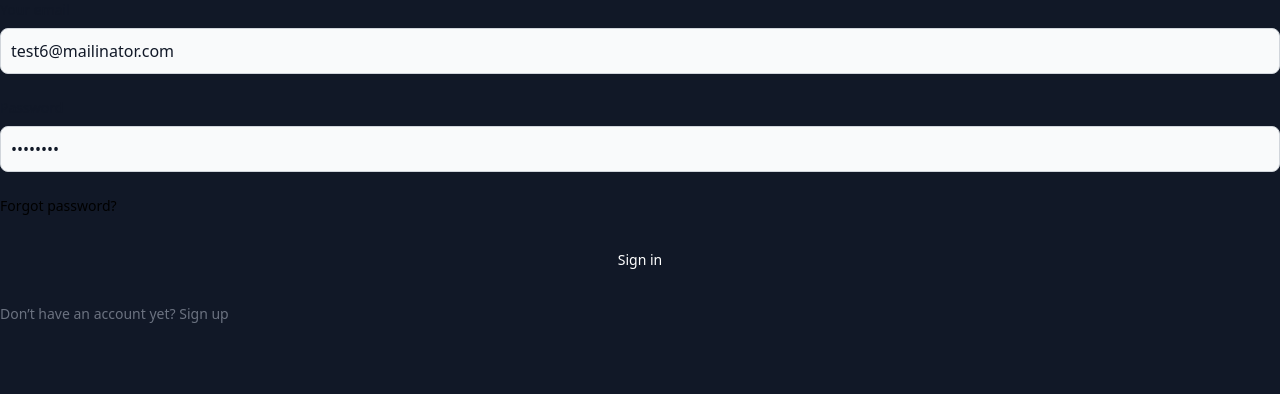
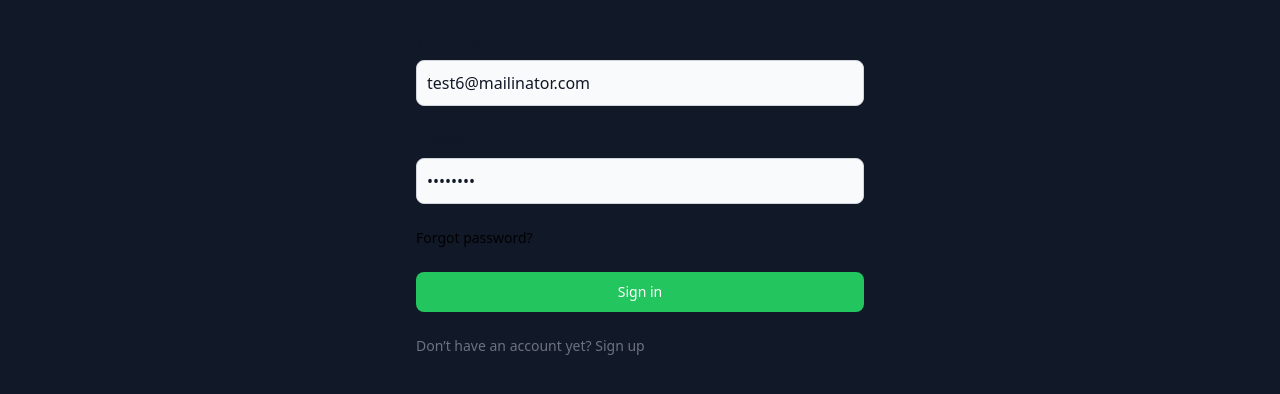
Before and after one commit to Ricardohm7/todo-app, a Next.js app in the folder frontend/: page /login/components/Login in a window 1280 px wide. Shown: the top 394 px of the page. Built offline with nearby package versions, Linux system fonts and the light colour scheme; no server answers.

Commit message:
Fix login styles

```diff
--- a/frontend/contexts/AuthContext.tsx
+++ b/frontend/contexts/AuthContext.tsx
@@ -43,6 +43,7 @@ export const AuthProvider: React.FC<AuthProviderProps> = ({children}) => {
   const logout = async () => {
     setAccessToken(null);
     setUserState(null);
+    sessionStorage.clear();
     // Call backend to invalidate refresh token
     await fetch('/api/auth/logout', {method: 'POST', credentials: 'include'});
   };
@@ -81,7 +82,6 @@ export const AuthProvider: React.FC<AuthProviderProps> = ({children}) => {
       }
     }
   }, []);
-  console.log('accessToken', accessToken);
 
   return (
     <AuthContext.Provider
--- a/frontend/pages/dashboard/components/SubtaskList.tsx
+++ b/frontend/pages/dashboard/components/SubtaskList.tsx
@@ -15,7 +15,7 @@ const SubtaskList: React.FC<SubtaskListProps> = ({
   onAddSubtTask,
 }) => {
   return (
-    <div className="mt-4 pl-4 border-l mb-4">
+    <div className="mt-4 pl-4 border-l mb-4 bg-gray-600 p-4 rounded-md">
       <div className="flex items-center">
         <h4 className="flex-1 text-lg font-semibold mb-2">Subtasks</h4>{' '}
         <FaPlus className="cursor-pointer" onClick={onAddSubtTask} />
--- a/frontend/pages/dashboard/components/TaskModal.tsx
+++ b/frontend/pages/dashboard/components/TaskModal.tsx
@@ -130,12 +130,6 @@ const TaskModal: React.FC<TaskModalProps> = ({
 
         {/* Action Buttons */}
         <div className="flex justify-end mt-4">
-          {/* <button
-            onClick={onClose}
-            className="bg-gray-700 text-sm px-4 py-2 rounded-lg mr-2 hover:bg-gray-600"
-          >
-            Cancel
-          </button> */}
           <button
             onClick={handleSave}
             className="bg-blue-600 text-sm px-4 py-2 rounded-lg hover:bg-blue-500"
--- a/frontend/pages/dashboard/index.tsx
+++ b/frontend/pages/dashboard/index.tsx
@@ -64,7 +64,9 @@ const DashboardPage = () => {
           {/* Columns */}
           {Object.keys(groupedTasks).map((key) => (
             <div key={key} className="task-column bg-gray-900 p-4 rounded-lg">
-              <h2 className="text-white font-bold mb-2">{key}</h2>
+              <h2 className="text-white font-bold capitalize text-center mb-5">
+                {key}
+              </h2>
               {groupedTasks[key].map((task) => (
                 <TaskItem
                   key={task._id}
--- a/frontend/pages/login/components/Login.tsx
+++ b/frontend/pages/login/components/Login.tsx
@@ -30,7 +30,11 @@ const Login = () => {
   };
 
   return (
-    <form onSubmit={handleSubmit} className="space-y-4 md:space-y-6" action="#">
+    <form
+      onSubmit={handleSubmit}
+      className="max-w-md mx-auto mt-8 space-y-4 md:space-y-6"
+      action="#"
+    >
       <div>
         <label
           htmlFor="email"
@@ -77,7 +81,7 @@ const Login = () => {
       </div>
       <button
         type="submit"
-        className="w-full text-white bg-primary-600 hover:bg-primary-700 focus:ring-4 focus:outline-none focus:ring-primary-300 font-medium rounded-lg text-sm px-5 py-2.5 text-center dark:bg-primary-600 dark:hover:bg-primary-700 dark:focus:ring-primary-800"
+        className="w-full text-white bg-green-500 hover:bg-primary-700 focus:ring-4 focus:outline-none focus:ring-primary-300 font-medium rounded-lg text-sm px-5 py-2.5 text-center dark:bg-primary-400 dark:hover:bg-primary-700 dark:focus:ring-primary-300"
       >
         Sign in
       </button>
--- a/frontend/pages/register/components/Register.tsx
+++ b/frontend/pages/register/components/Register.tsx
@@ -27,7 +27,10 @@ const Register = () => {
   };
 
   return (
-    <form onSubmit={handleSubmit} className="max-w-md mx-auto mt-8">
+    <form
+      onSubmit={handleSubmit}
+      className="max-w-md mx-auto mt-8 flex flex-col gap-3"
+    >
       <h2 className="text-2xl font-bold mb-4">Register</h2>
       <input
         type="text"
@@ -55,7 +58,7 @@ const Register = () => {
       />
       <button
         type="submit"
-        className="w-full p-2 bg-green-500 text-white rounded"
+        className="w-full p-2 bg-green-500 text-white rounded mt-5"
       >
         Register
       </button>
```
